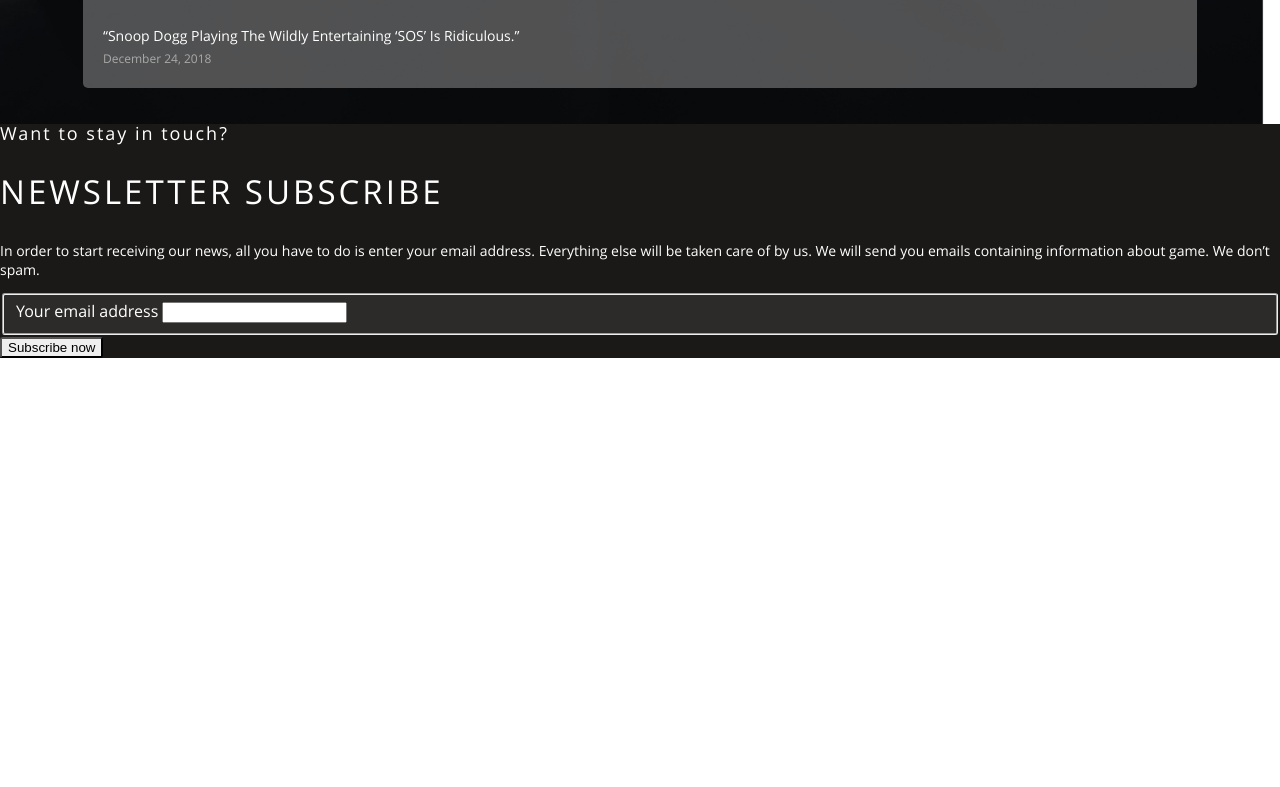
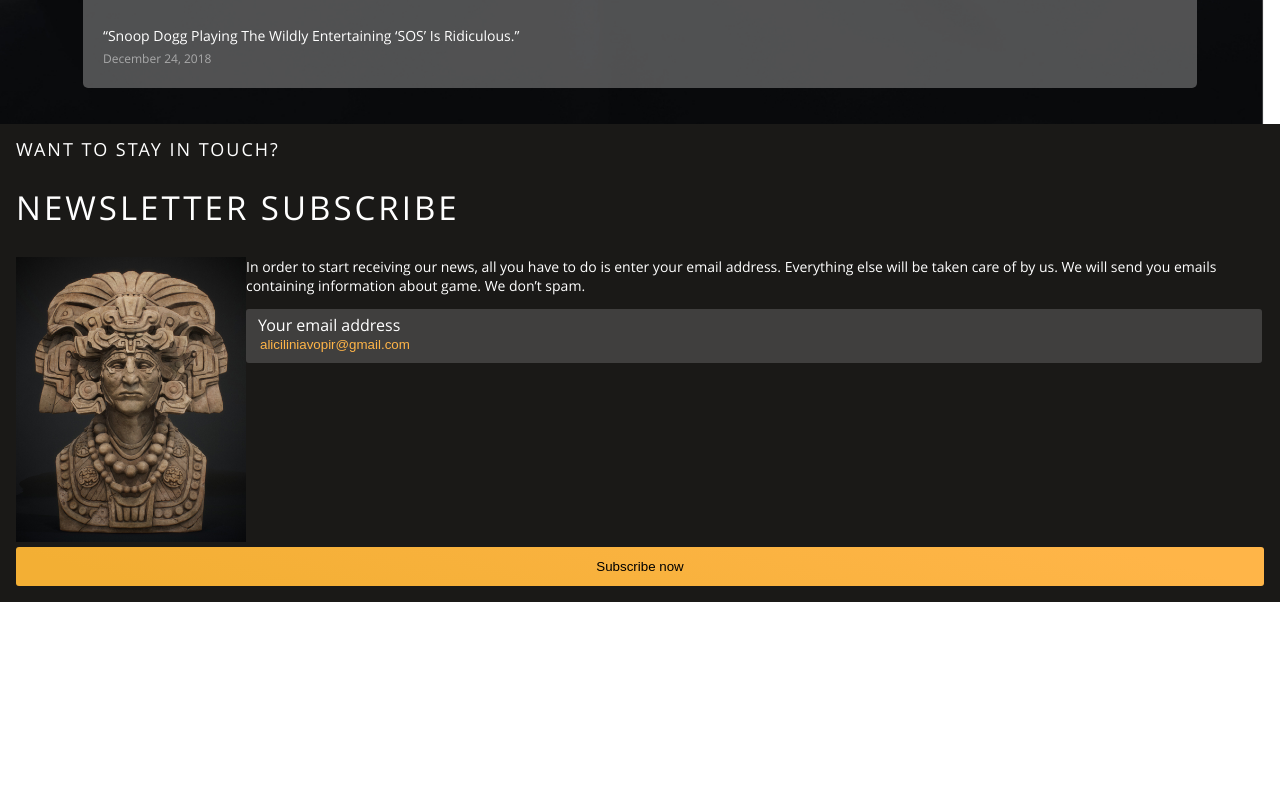
Before and after one commit to lightme-fan/game-landing-page, a website: page webroot/index.html in a window 1280 px wide. Shown: the part 3881-4668 px from the top of the page. Drawn offline with Linux system fonts and the light colour scheme.

```diff
--- a/scss/_subscribing.scss
+++ b/scss/_subscribing.scss
@@ -2,6 +2,26 @@
 
 .newsletter {
     background-color: rgb(26, 25, 23);
+    // @include background('../image/bg_subs.jpg');
+    // background-size: 230px;
+    // background-position-x: calc(50% + (230 / 2));
+}
+
+.newsletter_container {
+    padding: $base-padding;
+    // display: grid;
+    // grid-template-columns: 2fr;
+    // row-gap: 20px;
+    // grid-template-areas:
+    //     "picture heading heading"
+    //     "picture paragraph paragraph"
+    //     "form form form"
+    //     "button button button"
+    // ;
+}
+
+.newsletter_heading {
+    grid-area: heading;
 }
 
 .newsletter_heading__question {
@@ -9,6 +29,7 @@
     font-size: 18px;
     line-height: 18px;
     letter-spacing: 2px;
+    text-transform: uppercase;
 }
 
 .newsletter_heading__main {
@@ -21,9 +42,11 @@
 .newsletter_paragrap {
     font-size: 14px;
     line-height: 19px;
+    grid-area: paragraph;
 }
 
 .email_form {
+    grid-area: form;
     background-color: rgba(255, 255, 255, 0.08);
     border-radius: 3px;
 }
@@ -32,4 +55,39 @@
     background-color: linear-gradient(194.68deg, #FFB548 11.27%, #F3AF34 90.4%);
     border-radius: 2.94008px;
     text-align: center;
+    grid-area: button;
 }
+
+.mayn_raul {
+    float: left;
+    grid-area: picture;
+}
+
+.mayan_raul_pic {
+    max-width: 230px;
+}
+
+.email_form {
+    display: flex;
+    flex-direction: column;
+    // margin-bottom: 20px;
+    border: none;
+    background-color: rgba(151, 151, 151, 0.3);
+}
+
+.email {
+    border: none;
+    background-color: transparent;
+    color: rgb(255, 181, 72);
+}
+
+.subscribe_button {
+    width: 100%;
+    padding-left: 48px;
+    padding-right: 48px;
+    padding-top: 12px;
+    padding-bottom: 12px;
+    background: linear-gradient(194.68deg, #FFB548 11.27%, #F3AF34 90.4%);
+    border-radius: 3px;
+    border: none;
+}
--- a/webroot/index.html
+++ b/webroot/index.html
@@ -85,11 +85,17 @@
 
                     <div class="screenshot_container">
                         <div class="sceenshot">
-                            <img class="screenshot_image screeshot1" src="./image/screenshot1.jpg" alt="First sceenshot">
-                            <img class="screenshot_image screeshot2" src="./image/screenshot2.jpg" alt="Second sceenshot">
-                            <img class="screenshot_image screeshot3" src="./image/screenshot3.jpg" alt="Third sceenshot">
-                            <svg class="switch2" width="3" height="8" viewBox="0 0 18 38" fill="none" xmlns="http://www.w3.org/2000/svg">
-                                <path d="M1.82153 1.95628L1.82153 36.0297L15.5642 19.1837L1.82153 1.95628Z" stroke="white" stroke-width="3.36454" stroke-linecap="round" stroke-linejoin="round"/>
+                            <img class="screenshot_image screeshot1" src="./image/screenshot1.jpg"
+                                alt="First sceenshot">
+                            <img class="screenshot_image screeshot2" src="./image/screenshot2.jpg"
+                                alt="Second sceenshot">
+                            <img class="screenshot_image screeshot3" src="./image/screenshot3.jpg"
+                                alt="Third sceenshot">
+                            <svg class="switch2" width="3" height="8" viewBox="0 0 18 38" fill="none"
+                                xmlns="http://www.w3.org/2000/svg">
+                                <path d="M1.82153 1.95628L1.82153 36.0297L15.5642 19.1837L1.82153 1.95628Z"
+                                    stroke="white" stroke-width="3.36454" stroke-linecap="round"
+                                    stroke-linejoin="round" />
                             </svg>
                         </div>
                     </div>
@@ -184,7 +190,9 @@
                     </header>
                     <div class="quote_one">
                         <p class="quote_one_desc">
-                            Our goal is to create a product and service that you’re satisfied with and use it every day. This is why we’re constantly working on our services to make it better every day and really listen to what our users has to say.
+                            Our goal is to create a product and service that you’re satisfied with and use it every day.
+                            This is why we’re constantly working on our services to make it better every day and really
+                            listen to what our users has to say.
                         </p>
                         <button class="more_testimonial_quotes">Read more testimonials</button>
                     </div>
@@ -199,7 +207,8 @@
                                     </div>
                                 </div>
                                 <div class="author_qoute">
-                                    <strong class="quote_desc"><q>One of my gaming highlights of the year.</q><br></strong>
+                                    <strong class="quote_desc"><q>One of my gaming highlights of the
+                                            year.</q><br></strong>
                                     <small class="quote_date">October 18 2018</small>
                                 </div>
                             </li>
@@ -212,7 +221,8 @@
                                     </div>
                                 </div>
                                 <div class="author_qoute">
-                                    <strong class="quote_desc"><q>The next big thing in the world of streaming and survival games.
+                                    <strong class="quote_desc"><q>The next big thing in the world of streaming and
+                                            survival games.
                                         </q><br></strong>
                                     <small class="quote_date">December 21, 2018</small>
                                 </div>
@@ -226,7 +236,8 @@
                                     </div>
                                 </div>
                                 <div class="author_qoute">
-                                    <strong class="quote_desc"><q>Snoop Dogg Playing The Wildly Entertaining ‘SOS’ Is Ridiculous.</q><br></strong>
+                                    <strong class="quote_desc"><q>Snoop Dogg Playing The Wildly Entertaining ‘SOS’ Is
+                                            Ridiculous.</q><br></strong>
                                     <small class="quote_date">December 24, 2018</small>
                                 </div>
                             </li>
@@ -242,13 +253,19 @@
                         <p class="newsletter_heading__main">Newsletter Subscribe </p>
                     </header>
 
+                    <div class="mayn_raul">
+                        <img src="./image/bg_subscribe.jpg" alt="Mayn_raul" class="mayan_raul_pic">
+                    </div>
+
                     <p class="newsletter_paragrap">
-                        In order to start receiving our news, all you have to do is enter your email address. Everything else will be taken care of by us. We will send you emails containing information about game. We don’t spam.
+                        In order to start receiving our news, all you have to do is enter your email address. Everything
+                        else will be taken care of by us. We will send you emails containing information about game. We
+                        don’t spam.
                     </p>
 
                     <fieldset class="email_form">
                         <label for="email">Your email address</label>
-                        <input type="email" name="email" id="email">
+                        <input type="email" class="email" name="email" id="email" value="aliciliniavopir@gmail.com">
                     </fieldset>
 
                     <button type="button" class="subscribe_button">
@@ -256,8 +273,10 @@
                     </button>
                 </div>
             </section>
+        </article>
+    </main>
 
-            <section class="footer">
+    <footer class="footer">
         <div class="footer_container">
             <div class="about_the_game">
                 <h2 class="game_logo">Game landing logo</h2>
@@ -285,10 +304,7 @@
                 </ul>
             </div>
         </div>
-            </section>
-
-        </article>
-    </main>
+    </footer>
 </body>
 
 </html>
```
Also changed, not shown: webroot/css/index.css, webroot/image/bg_subs.jpg (added). Lines whose indentation alone changed are shown as unchanged.
